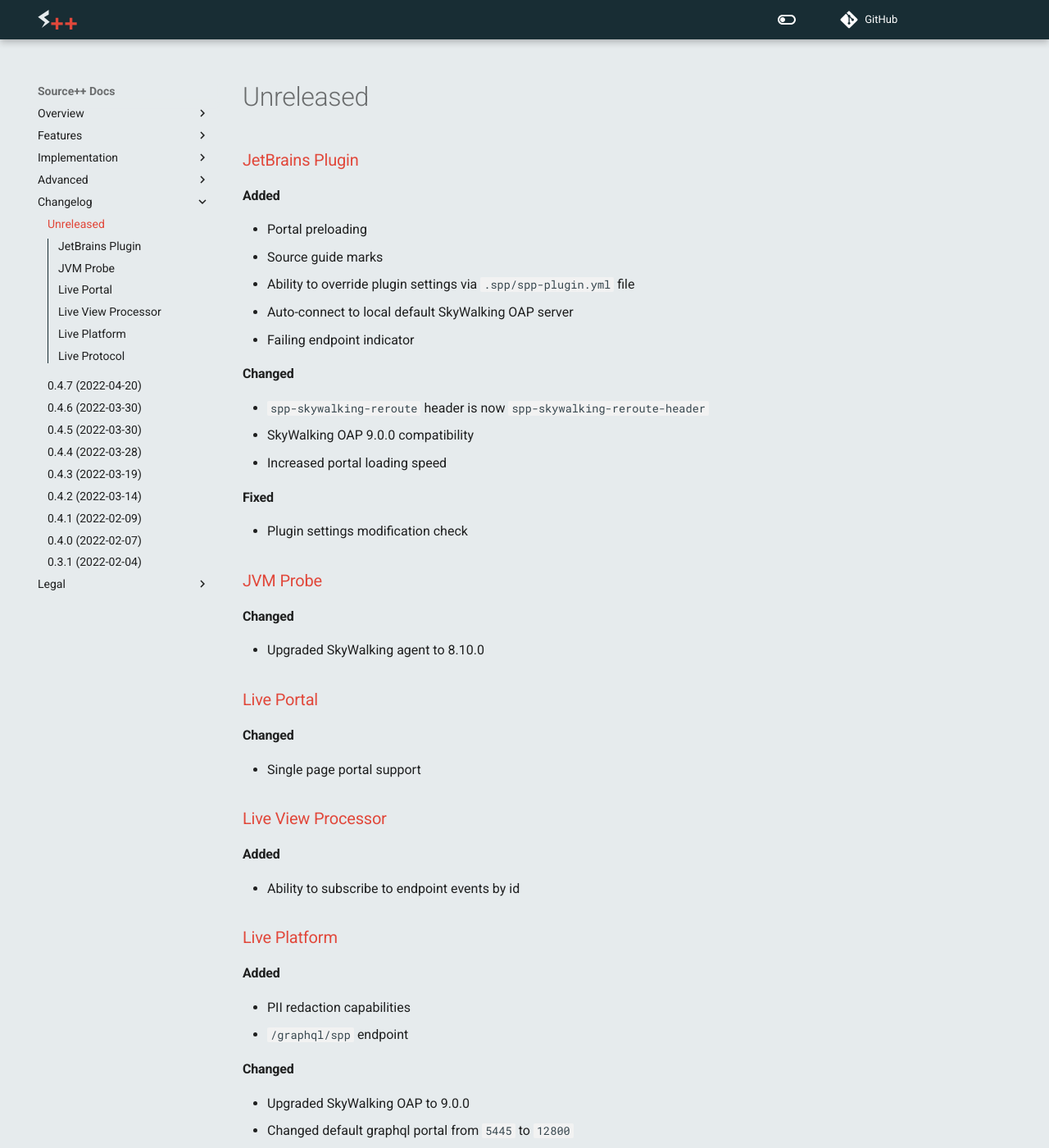
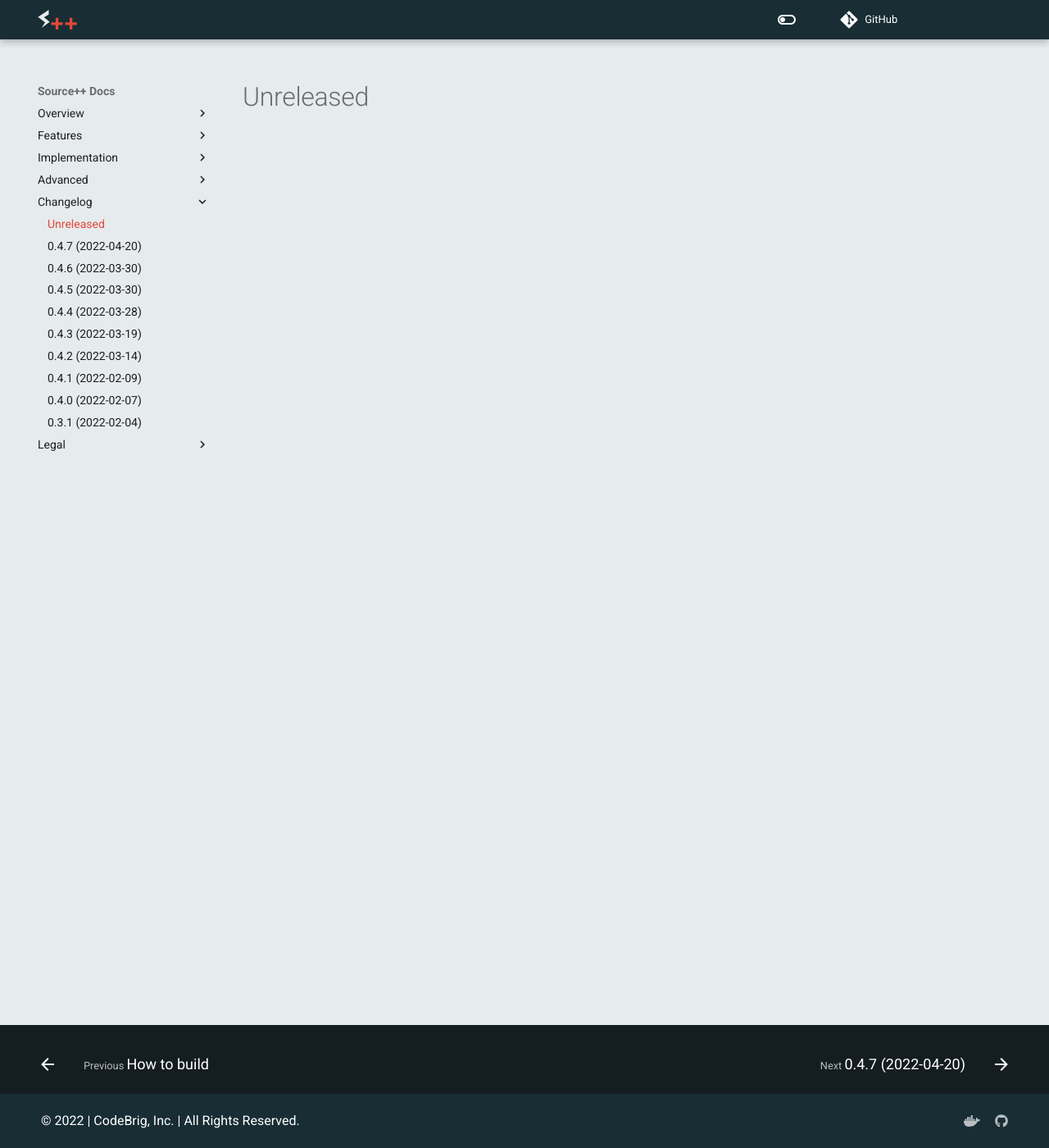
Before and after one commit to sourceplusplus/documentation, an MkDocs documentation site: the page built from docs/changelog/README.md, in a window 1280 px wide and 1400 px high. Shown: the whole window at 82% size. Built offline with MkDocs 1.6.1 and Material for MkDocs 9.7.7, drawn with Linux system fonts in a browser that asks for light colours; comment, search, counter and statistics services are not loaded; the version menu is left out; some of the changed text lies outside the part shown.

Commit message:
Update README.md

```diff
--- a/docs/changelog/README.md
+++ b/docs/changelog/README.md
@@ -1,49 +1 @@
 # Unreleased
-
-### [JetBrains Plugin](https://github.com/sourceplusplus/interface-jetbrains)
-
-#### Added
-- Portal preloading
-- Source guide marks
-- Ability to override plugin settings via `.spp/spp-plugin.yml` file
-- Auto-connect to local default SkyWalking OAP server
-- Failing endpoint indicator
-
-#### Changed
-- `spp-skywalking-reroute` header is now `spp-skywalking-reroute-header`
-- SkyWalking OAP 9.0.0 compatibility
-- Increased portal loading speed
-
-#### Fixed
-- Plugin settings modification check
-
-### [JVM Probe](https://github.com/sourceplusplus/probe-jvm)
-
-#### Changed
-- Upgraded SkyWalking agent to 8.10.0
-
-### [Live Portal](https://github.com/sourceplusplus/interface-portal)
-
-#### Changed
-- Single page portal support
-
-### [Live View Processor](https://github.com/sourceplusplus/processor-live-view)
-
-#### Added
-- Ability to subscribe to endpoint events by id
-
-### [Live Platform](https://github.com/sourceplusplus/live-platform)
-
-#### Added
-- PII redaction capabilities
-- `/graphql/spp` endpoint
-
-#### Changed
-- Upgraded SkyWalking OAP to 9.0.0
-- Changed default graphql portal from `5445` to `12800`
-- `spp-skywalking-reroute` header removed for `spp-platform-request` header
-
-### [Live Protocol](https://github.com/sourceplusplus/protocol)
-
-#### Added
-- Added `endpoint_resp_time` metric to MetricType
```
